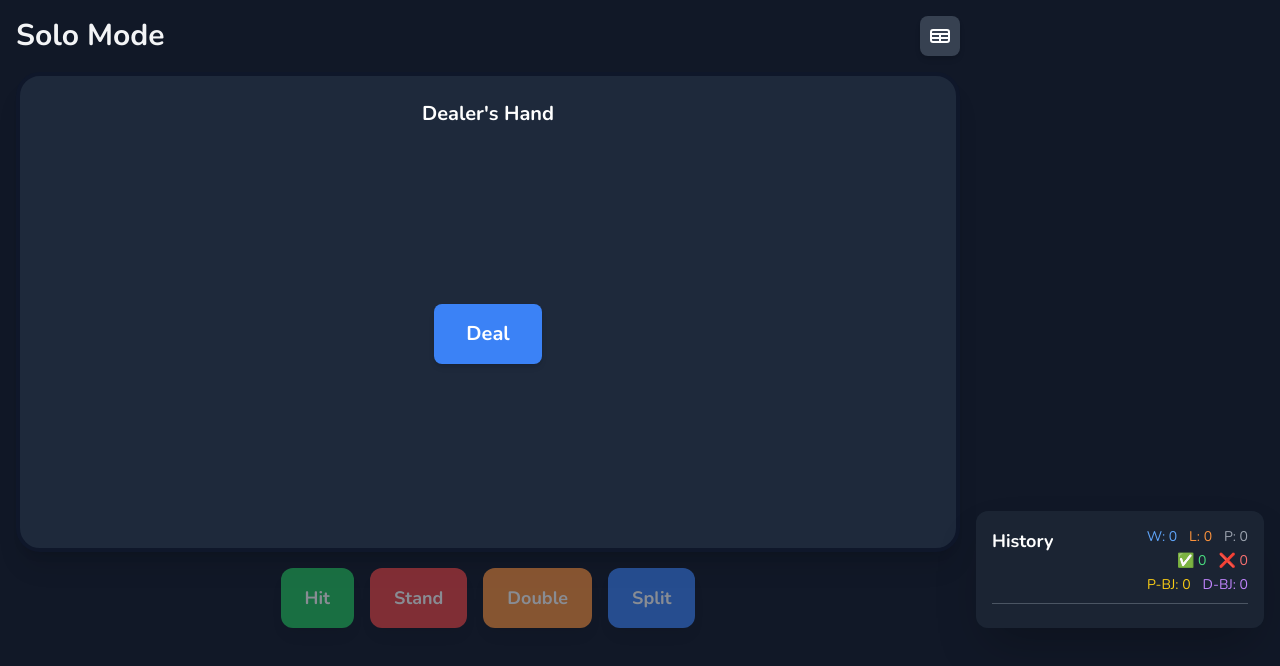
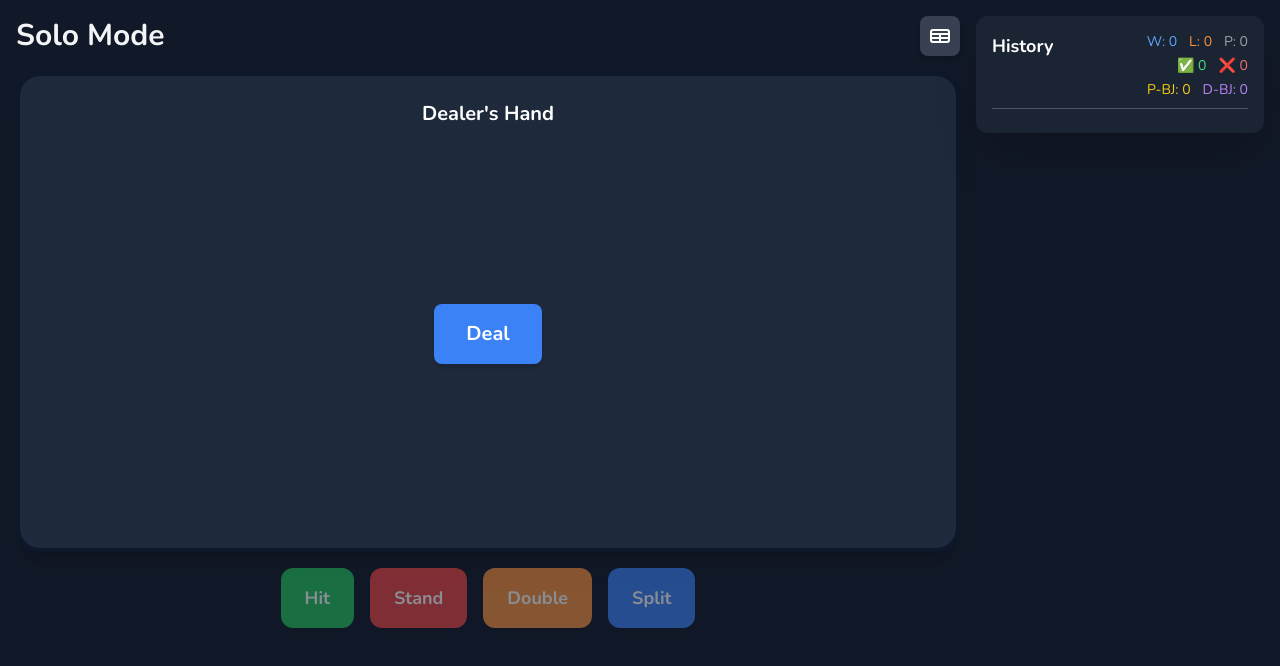
Before and after one commit to cswlim/BlackJack-Trainer, a React (Create React App) app in the folder client/: page / in a window 1280 px wide. Both pictures are taken after a click on the button "Solo Mode". Shown: the top 666 px of the page. Built offline with nearby package versions, Linux system fonts and the light colour scheme.

Commit message:
Update App.jsx
fixing streak location

```diff
--- a/client/src/App.jsx
+++ b/client/src/App.jsx
@@ -1210,7 +1210,7 @@ export default function App() {
                     </div>
                 </div>
                 {/* Responsive order for History and Streak */}
-                <div className="w-full md:w-72 mt-4 md:mt-0 flex flex-col md:flex-col-reverse flex-shrink-0">
+                <div className="w-full md:w-72 mt-4 md:mt-0 flex flex-col-reverse md:flex-col flex-shrink-0"> {/* Changed back to flex-col-reverse for mobile, flex-col for desktop */}
                     <HistoryTracker history={history} correctCount={correctCount} incorrectCount={incorrectCount} winCount={winCount} lossCount={lossCount} playerBjCount={playerBjCount} dealerBjCount={dealerBjCount} pushCount={pushCount} />
                     <StreakCounter streak={streakCount} />
                 </div>
```
